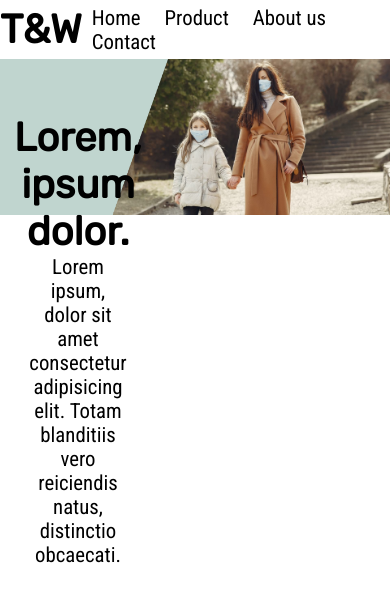
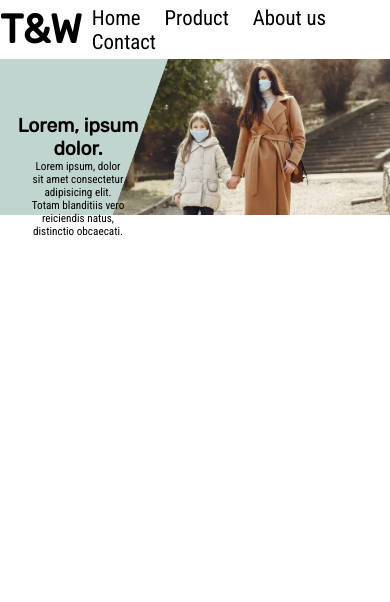
Before and after one commit to bekkos/ADTS1600-Web, a plain HTML site: page index.html in a window 390 px wide. Drawn offline with nearby package versions, Linux system fonts and the light colour scheme.

Commit message:
Filoppdateringer

```diff
--- a/css/index.css
+++ b/css/index.css
@@ -57,3 +57,43 @@ slik at vi kan enkelt resize alt på engang om ønskelig.
     padding: 0 20%;
     text-align: center;
 }
+
+
+/* MEDIA QUERIES */
+
+/* Mobil */
+@media (max-width: 480px) {
+
+}
+
+/* Tablets */
+@media (max-width: 769px) {
+    .fp-image-forground-content h3 {
+        font-size: 1.2em !important;
+    }
+
+    .fp-image-forground-content p {
+        font-size: 0.7em !important;
+    }
+}
+
+/* Små dataskjermer */
+@media (max-width: 1054px) {
+    .fp-image-forground-content h3 {
+        font-size: 1.8em;
+    }
+
+    .fp-image-forground-content p {
+        font-size: 1em;
+    }
+}
+
+/* Vanlige dataskjermer */
+@media (max-width: 1200px) {
+
+}
+
+/* Store dataskjermer */
+@media (max-width: 1201px) {
+
+}
```
Also changed, not shown: css/master.css (+28 -0 lines).
